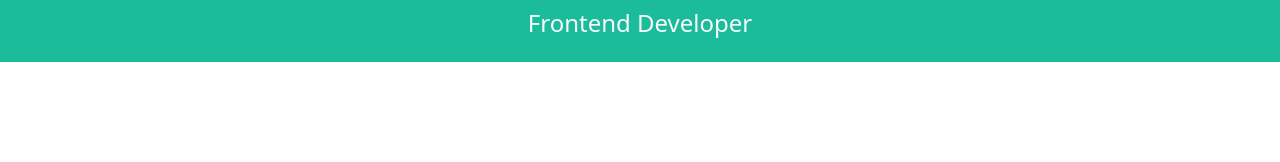
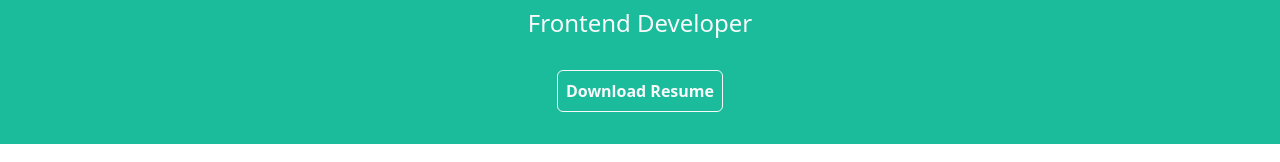
Before and after one commit to KishorLangote/portfolio, a React (Vite) app: page /home in a window 1280 px wide. Shown: the part 490-652 px from the top of the page. Built offline with nearby package versions, Linux system fonts and the light colour scheme.

Commit message:
Feat: In home page added button of the resume for download purpose

```diff
--- a/src/components/Home.jsx
+++ b/src/components/Home.jsx
@@ -1,5 +1,6 @@
 import { TiStarOutline } from "react-icons/ti";
 import { ImMinus } from "react-icons/im";
+import Kishor_Langote from "../assets/Kishor_Langote_Resume.pdf"
 
 const Home = () => {
   return (
@@ -31,9 +32,9 @@ const Home = () => {
           <ImMinus />
           <ImMinus />
           <h4 className="py-2">Frontend Developer</h4>
-          {/* <a href="#" className="btn btn-outline-light mt-3 ">
-            Check Resume
-          </a> */}
+          <a href={Kishor_Langote} target="_blank" className="btn btn-outline-light mt-3 mb-4 p-2 fw-semibold">
+          Download Resume
+          </a>
         </section>
         </div>
       </main>
```
Also changed, not shown: 1 other file (tests, documents, lock files or other folders).
